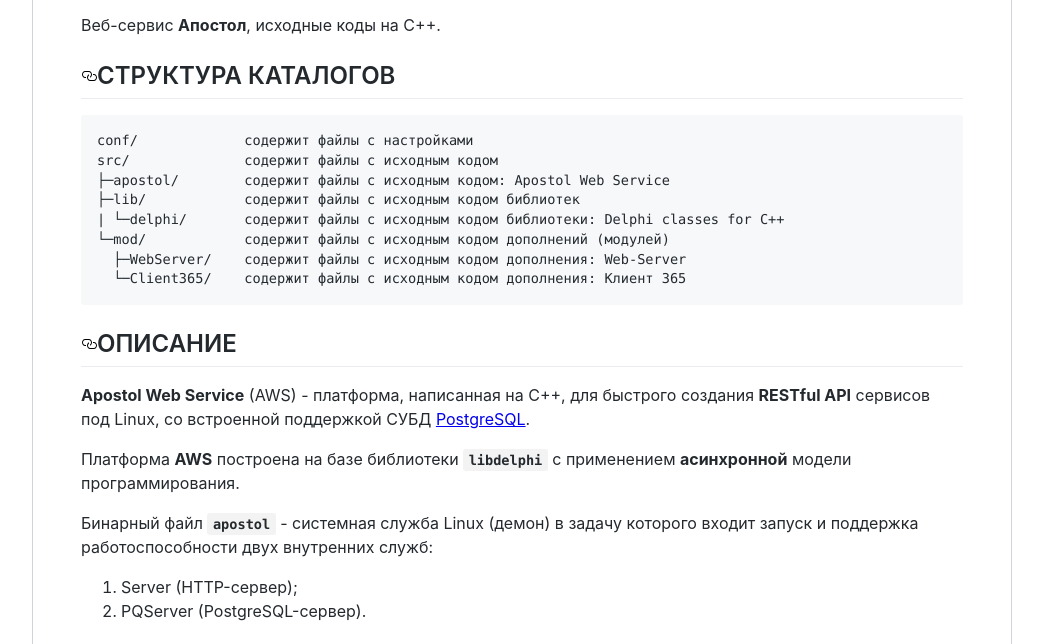
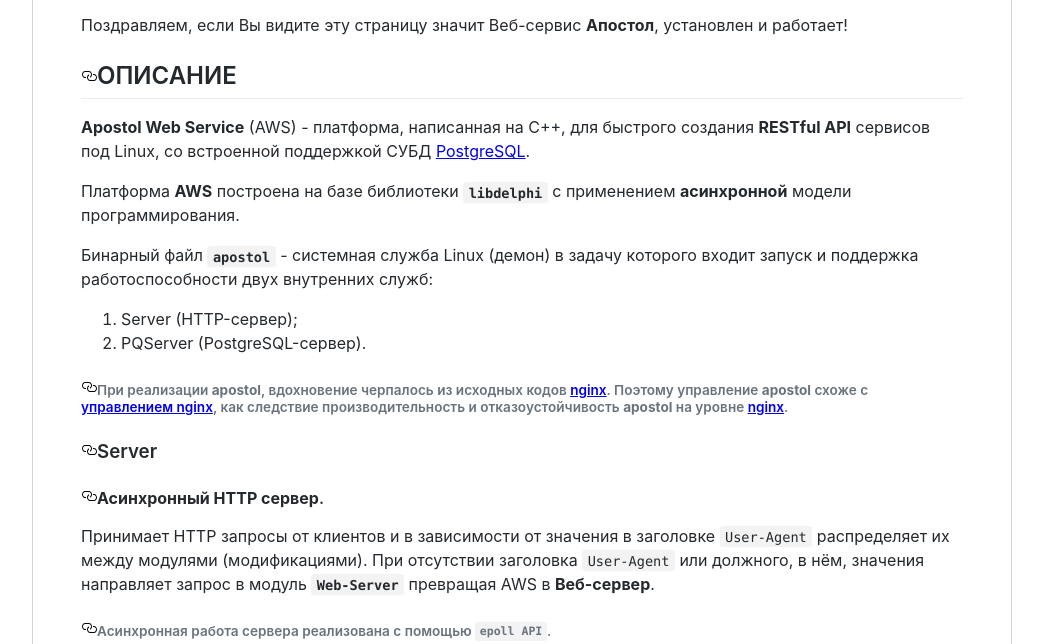
Before and after one commit to apostoldevel/apostol, a plain HTML site: page doc/www/index.html in a window 1280 px wide. Shown: the part 137-781 px from the top of the page, without its empty margins (118-1161 px from the left). Drawn offline with Linux system fonts and the light colour scheme.

Commit message:
update: index.html

```diff
--- a/doc/www/index.html
+++ b/doc/www/index.html
@@ -217,17 +217,7 @@
         </div>
                 <div class="Box-body">
                         <article class="markdown-body entry-content p-5" itemprop="text"><h1><a id="user-content-apostol-web-service" class="anchor" aria-hidden="true" href="#apostol-web-service"><svg class="octicon octicon-link" viewBox="0 0 16 16" version="1.1" width="16" height="16" aria-hidden="true"><path fill-rule="evenodd" d="M4 9h1v1H4c-1.5 0-3-1.69-3-3.5S2.55 3 4 3h4c1.45 0 3 1.69 3 3.5 0 1.41-.91 2.72-2 3.25V8.59c.58-.45 1-1.27 1-2.09C10 5.22 8.98 4 8 4H4c-.98 0-2 1.22-2 2.5S3 9 4 9zm9-3h-1v1h1c1 0 2 1.22 2 2.5S13.98 12 13 12H9c-.98 0-2-1.22-2-2.5 0-.83.42-1.64 1-2.09V6.25c-1.09.53-2 1.84-2 3.25C6 11.31 7.55 13 9 13h4c1.45 0 3-1.69 3-3.5S14.5 6 13 6z"></path></svg></a>Apostol Web Service</h1>
-                                <p>Веб-сервис <strong>Апостол</strong>, исходные коды на C++.</p>
-                                <h2><a id="user-content-структура-каталогов" class="anchor" aria-hidden="true" href="#структура-каталогов"><svg class="octicon octicon-link" viewBox="0 0 16 16" version="1.1" width="16" height="16" aria-hidden="true"><path fill-rule="evenodd" d="M4 9h1v1H4c-1.5 0-3-1.69-3-3.5S2.55 3 4 3h4c1.45 0 3 1.69 3 3.5 0 1.41-.91 2.72-2 3.25V8.59c.58-.45 1-1.27 1-2.09C10 5.22 8.98 4 8 4H4c-.98 0-2 1.22-2 2.5S3 9 4 9zm9-3h-1v1h1c1 0 2 1.22 2 2.5S13.98 12 13 12H9c-.98 0-2-1.22-2-2.5 0-.83.42-1.64 1-2.09V6.25c-1.09.53-2 1.84-2 3.25C6 11.31 7.55 13 9 13h4c1.45 0 3-1.69 3-3.5S14.5 6 13 6z"></path></svg></a>СТРУКТУРА КАТАЛОГОВ</h2>
-                                <pre><code>conf/             содержит файлы с настройками
-src/              содержит файлы с исходным кодом
-├─apostol/        содержит файлы с исходным кодом: Apostol Web Service
-├─lib/            содержит файлы с исходным кодом библиотек
-| └─delphi/       содержит файлы с исходным кодом библиотеки: Delphi classes for C++
-└─mod/            содержит файлы с исходным кодом дополнений (модулей)
-  ├─WebServer/    содержит файлы с исходным кодом дополнения: Web-Server
-  └─Client365/    содержит файлы с исходным кодом дополнения: Клиент 365
-</code></pre>
+                                <p>Поздравляем, если Вы видите эту страницу значит Веб-сервис <strong>Апостол</strong>, установлен и работает!</p>
                                 <h2><a id="user-content-описание" class="anchor" aria-hidden="true" href="#описание"><svg class="octicon octicon-link" viewBox="0 0 16 16" version="1.1" width="16" height="16" aria-hidden="true"><path fill-rule="evenodd" d="M4 9h1v1H4c-1.5 0-3-1.69-3-3.5S2.55 3 4 3h4c1.45 0 3 1.69 3 3.5 0 1.41-.91 2.72-2 3.25V8.59c.58-.45 1-1.27 1-2.09C10 5.22 8.98 4 8 4H4c-.98 0-2 1.22-2 2.5S3 9 4 9zm9-3h-1v1h1c1 0 2 1.22 2 2.5S13.98 12 13 12H9c-.98 0-2-1.22-2-2.5 0-.83.42-1.64 1-2.09V6.25c-1.09.53-2 1.84-2 3.25C6 11.31 7.55 13 9 13h4c1.45 0 3-1.69 3-3.5S14.5 6 13 6z"></path></svg></a>ОПИСАНИЕ</h2>
                                 <p><strong>Apostol Web Service</strong> (AWS) - платформа, написанная на C++, для быстрого создания <strong>RESTful API</strong>
                                         сервисов под Linux, со встроенной поддержкой СУБД <a href="https://www.postgresql.org/" rel="nofollow">PostgreSQL</a>.</p>
```
